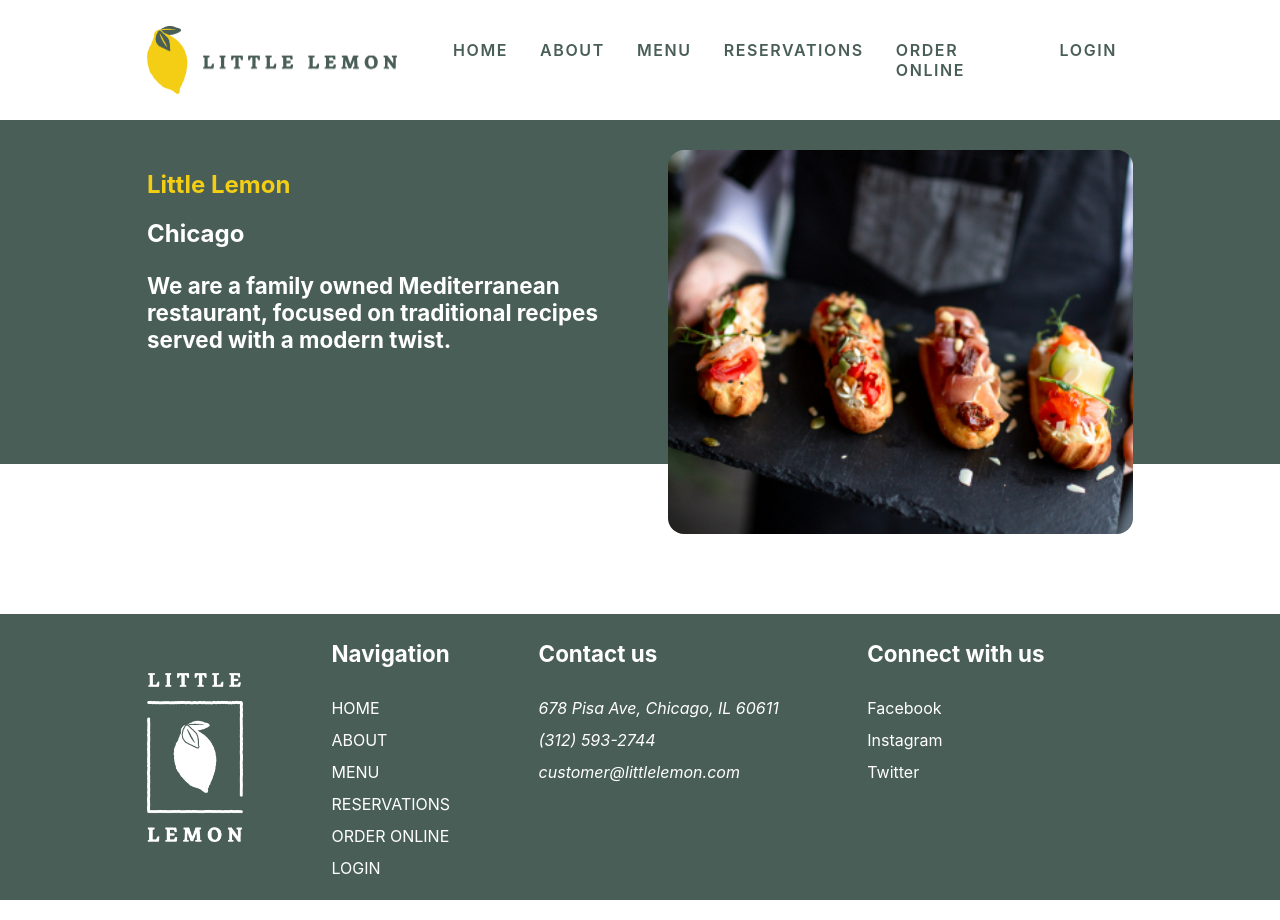
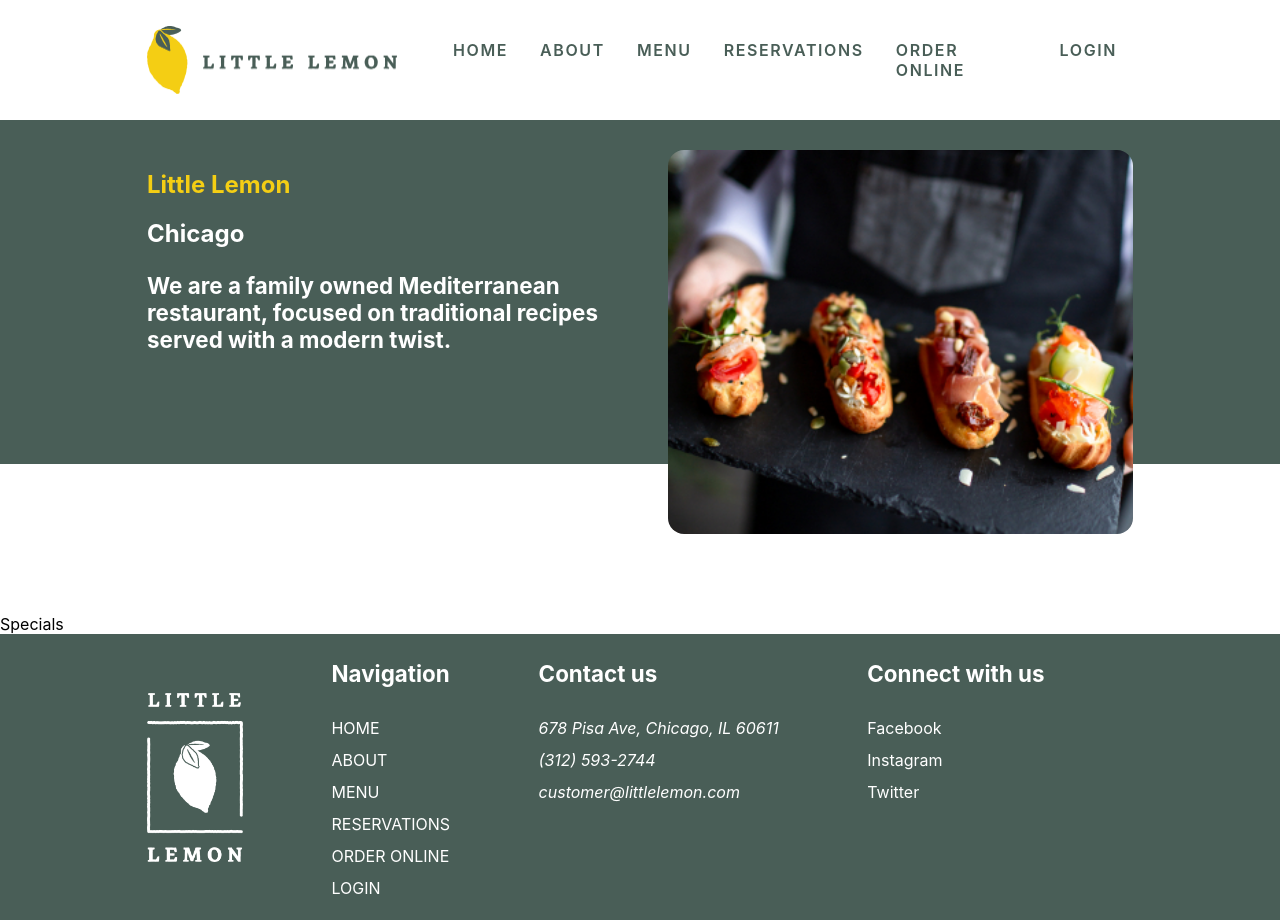
Before and after one commit to MohamadHajHassan/little-lemon-restaurant-frontend, a React (Create React App) app: page / in a window 1280 px wide. Built offline with nearby package versions, Linux system fonts and the light colour scheme.

Commit message:
initialize specials component

```diff
--- a/src/components/Main.jsx
+++ b/src/components/Main.jsx
@@ -1,10 +1,12 @@
 import React from "react";
 import Hero from "./Hero";
+import Specials from "./Specials";
 
 const Main = () => {
     return (
         <main>
             <Hero />
+            <Specials />
         </main>
     );
 };
--- /dev/null
+++ b/src/components/Specials.jsx
@@ -0,0 +1,7 @@
+import React from "react";
+
+const Specials = () => {
+    return <div>Specials</div>;
+};
+
+export default Specials;
```
